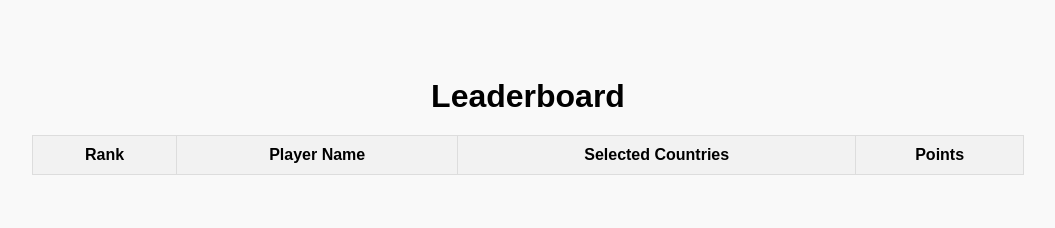
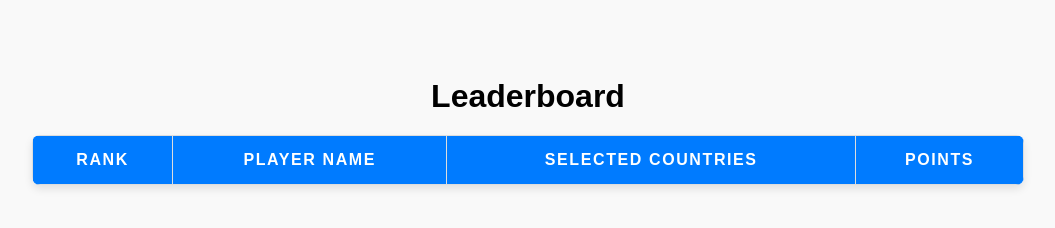
Before and after one commit to JoakimHLund/Olympics2024, a plain HTML site: page leaderboard.html in a window 1280 px wide. Shown: the part 140-368 px from the top of the page, without its empty margins (112-1167 px from the left). Drawn offline with Linux system fonts and the light colour scheme; no server answers.

Commit message:
updated leaderboard

```diff
--- /dev/null
+++ b/leaderboard.css
@@ -0,0 +1,67 @@
+body {
+    font-family: Arial, sans-serif;
+    display: flex;
+    flex-direction: column;
+    align-items: center;
+    background-color: #f9f9f9;
+    margin: 0;
+    padding: 20px;
+}
+
+.title-container {
+    display: flex;
+    align-items: center;
+    justify-content: center;
+    margin: 20px 0;
+}
+
+.title-container .title-image {
+    width: 85px;
+    height: auto;
+    margin: 0 20px;
+}
+
+.leaderboard-container {
+    width: 80%;
+    max-width: 1200px;
+    margin: 40px auto;
+    text-align: center;
+}
+
+.leaderboard-container h1 {
+    margin-bottom: 20px;
+    font-size: 2em;
+}
+
+.leaderboard-table {
+    width: 100%;
+    border-collapse: collapse;
+    box-shadow: 0 4px 8px rgba(0, 0, 0, 0.1);
+    background-color: #fff;
+    border-radius: 8px;
+    overflow: hidden;
+}
+
+.leaderboard-table th, .leaderboard-table td {
+    border: 1px solid #ddd;
+    padding: 15px;
+    text-align: center;
+}
+
+.leaderboard-table th {
+    background-color: #007bff;
+    color: #fff;
+    text-transform: uppercase;
+    letter-spacing: 0.1em;
+}
+
+.leaderboard-table td img {
+    width: 30px;
+    height: auto;
+    margin-right: 5px;
+    vertical-align: middle;
+}
+
+.leaderboard-table tr:nth-child(even) {
+    background-color: #f2f2f2;
+}
--- a/leaderboard.html
+++ b/leaderboard.html
@@ -4,57 +4,11 @@
     <meta charset="UTF-8">
     <meta name="viewport" content="width=device-width, initial-scale=1.0">
     <title>Leaderboard</title>
-    <link rel="stylesheet" href="styles.css">
+    <link rel="stylesheet" href="leaderboard.css">
     <!-- Firebase App (the core Firebase SDK) -->
     <script src="https://www.gstatic.com/firebasejs/9.8.1/firebase-app-compat.js"></script>
     <!-- Add Firebase products that you want to use -->
     <script src="https://www.gstatic.com/firebasejs/9.8.1/firebase-firestore-compat.js"></script>
-    <style>
-        .leaderboard-container {
-            width: 80%;
-            max-width: 1200px;
-            margin: 40px auto;
-            text-align: center;
-        }
-
-        .leaderboard-container h1 {
-            margin-bottom: 20px;
-        }
-
-        .leaderboard-table {
-            width: 100%;
-            border-collapse: collapse;
-        }
-
-        .leaderboard-table th, .leaderboard-table td {
-            border: 1px solid #ddd;
-            padding: 10px;
-        }
-
-        .leaderboard-table th {
-            background-color: #f2f2f2;
-        }
-
-        .leaderboard-table td img {
-            width: 40px;
-            height: auto;
-            margin-right: 5px;
-            vertical-align: middle;
-        }
-
-        .title-container {
-            display: flex;
-            align-items: center;
-            justify-content: center;
-            margin: 20px 0;
-        }
-
-        .title-container .title-image {
-            width: 85px;
-            height: auto;
-            margin: 0 20px;
-        }
-    </style>
     <script>
         document.addEventListener('DOMContentLoaded', function () {
             // Your web app's Firebase configuration
```
